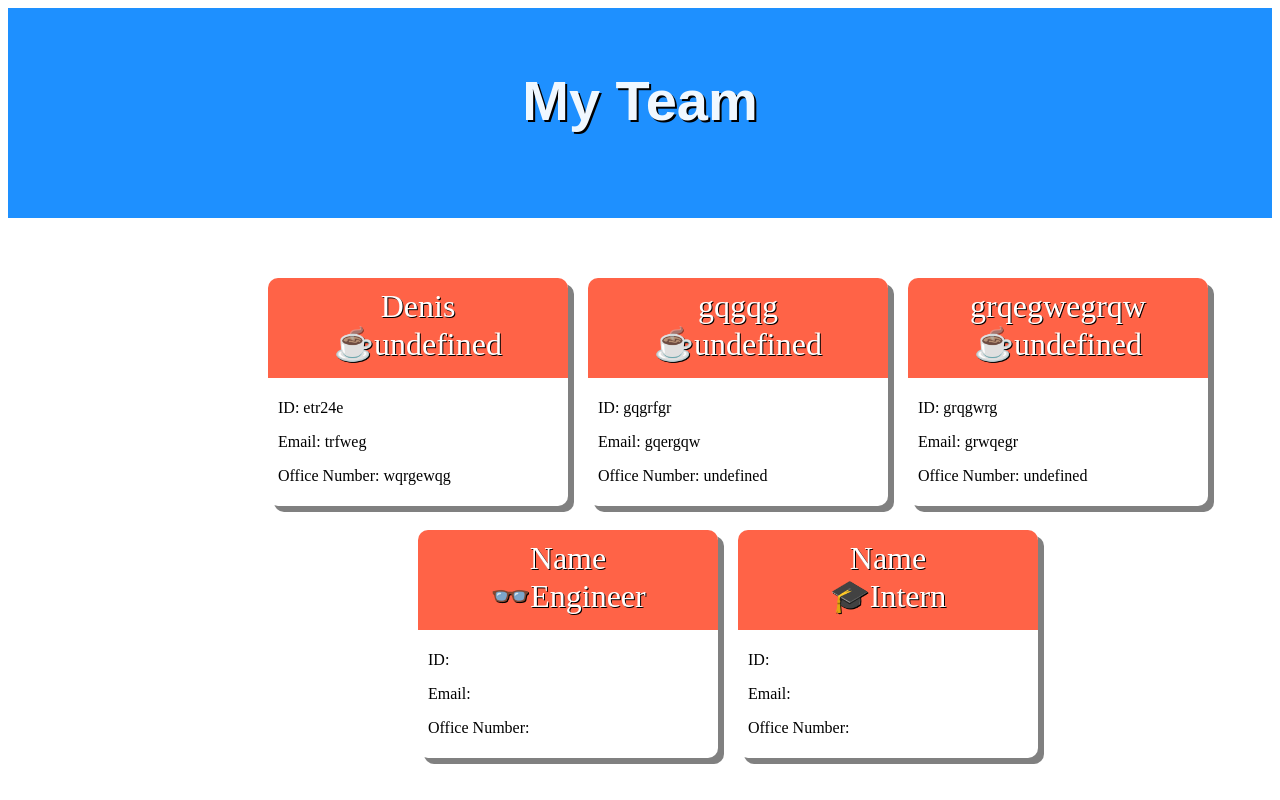
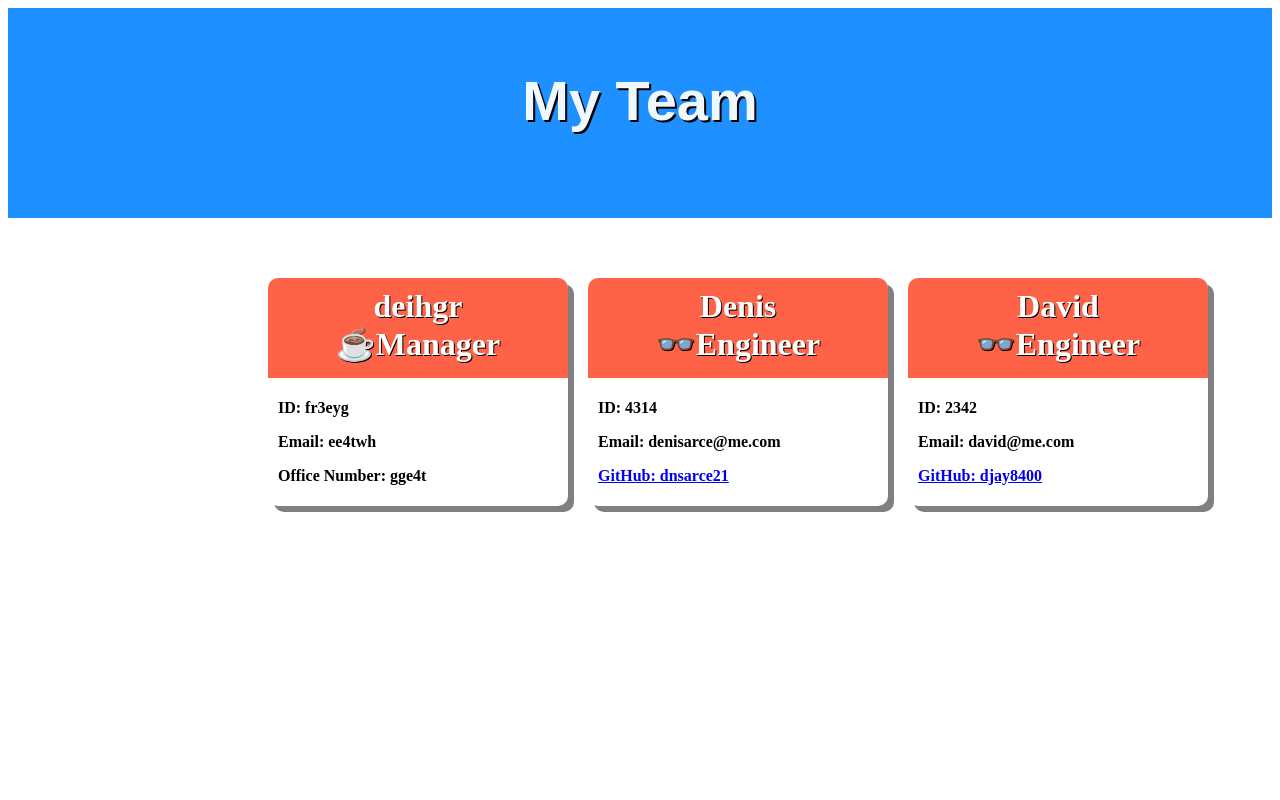
Before and after one commit to D-Y-A-G/Team-Profile_Generator-DA, a website: page index.html in a window 1280 px wide. Drawn offline with Linux system fonts and the light colour scheme.

Commit message:
working on test and updated format for html

```diff
--- a/index.html
+++ b/index.html
@@ -28,55 +28,38 @@
                 </header>
 
                 <div style="display:inline-block; position: relative; margin-left: 250px;">
-                      <div style="float:left; width: 300px; background-color: white; border-radius: 10px; box-shadow: 6px 6px gray; margin: 10px 10px 10px 10px;">
-        <p style="width:300px; position:relative; color:white; font-size:2rem; background-color: tomato; align-items: center; text-align: center; padding-bottom: 15px; padding-top: 10px; text-shadow: 1px 1px black; margin: 0%; border-radius: 10px 10px 0px 0px;" >Denis</br> <span>&#9749;undefined</span></p>
+                      <div style="font-weight: bolder; float:left; width: 300px; background-color: white; border-radius: 10px; box-shadow: 6px 6px gray; margin: 10px 10px 10px 10px;">
+        <p style="width:300px; position:relative; color:white; font-size:2rem; background-color: tomato; align-items: center; text-align: center; padding-bottom: 15px; padding-top: 10px; text-shadow: 1px 1px black; margin: 0%; border-radius: 10px 10px 0px 0px;" >deihgr</br> <span>&#9749;Manager</span></p>
         <div style="border-radius:10px; padding: 5px;">
-            <p type="text" style="width: 200px; padding-left: 5px;">ID: etr24e</p>
-            <p type="text" style="width: 200px; padding-left: 5px;">Email: trfweg</p>
-            <p type="text" style="width: 200px; padding-left: 5px;">Office Number: wqrgewqg</p>
+            <p type="text" style="width: 200px; padding-left: 5px;">ID: fr3eyg</p>
+            <p type="text" style="width: 200px; padding-left: 5px;">Email: ee4twh</p>
+            <p type="text" style="width: 200px; padding-left: 5px;">Office Number: gge4t</p>
         </div>
     </div>
 
-                      <div style="float:left; width: 300px; background-color: white; border-radius: 10px; box-shadow: 6px 6px gray; margin: 10px 10px 10px 10px;">
-      <p style="width:300px; position:relative; color:white; font-size:2rem; background-color: tomato; align-items: center; text-align: center; padding-bottom: 15px; padding-top: 10px; text-shadow: 1px 1px black; margin: 0%; border-radius: 10px 10px 0px 0px;" >gqgqg</br> <span>&#9749;undefined</span></p>
+                      <div style="font-weight: bolder; float:left; width: 300px; background-color: white; border-radius: 10px; box-shadow: 6px 6px gray; margin: 10px 10px 10px 10px;">
+      <p style="width:300px; position:relative; color:white; font-size:2rem; background-color: tomato; align-items: center; text-align: center; padding-bottom: 15px; padding-top: 10px; text-shadow: 1px 1px black; margin: 0%; border-radius: 10px 10px 0px 0px;" >Denis</br> <span>&#128083;Engineer</span></p>
       <div style="border-radius:10px; padding: 5px;">
-          <p type="text" style="width: 200px; padding-left: 5px;">ID: gqgrfgr</p>
-          <p type="text" style="width: 200px; padding-left: 5px;">Email: gqergqw</p>
-          <p type="text" style="width: 200px; padding-left: 5px;">Office Number: undefined</p>
+          <p type="text" style="width: 200px; padding-left: 5px;">ID: 4314</p>
+          <p type="text" style="width: 200px; padding-left: 5px;">Email: denisarce@me.com</p>
+          <p type="text" style="width: 200px; padding-left: 5px;"><a href="https://github.com/dnsarce21"> GitHub: dnsarce21</a></p>
       </div>
-  </div>
-
-                      <div style="float:left; width: 300px; background-color: white; border-radius: 10px; box-shadow: 6px 6px gray; margin: 10px 10px 10px 10px;">
-      <p style="width:300px; position:relative; color:white; font-size:2rem; background-color: tomato; align-items: center; text-align: center; padding-bottom: 15px; padding-top: 10px; text-shadow: 1px 1px black; margin: 0%; border-radius: 10px 10px 0px 0px;" >grqegwegrqw</br> <span>&#9749;undefined</span></p>
+  </div><div style="font-weight: bolder; float:left; width: 300px; background-color: white; border-radius: 10px; box-shadow: 6px 6px gray; margin: 10px 10px 10px 10px;">
+      <p style="width:300px; position:relative; color:white; font-size:2rem; background-color: tomato; align-items: center; text-align: center; padding-bottom: 15px; padding-top: 10px; text-shadow: 1px 1px black; margin: 0%; border-radius: 10px 10px 0px 0px;" >David</br> <span>&#128083;Engineer</span></p>
       <div style="border-radius:10px; padding: 5px;">
-          <p type="text" style="width: 200px; padding-left: 5px;">ID: grqgwrg</p>
-          <p type="text" style="width: 200px; padding-left: 5px;">Email: grwqegr</p>
-          <p type="text" style="width: 200px; padding-left: 5px;">Office Number: undefined</p>
+          <p type="text" style="width: 200px; padding-left: 5px;">ID: 2342</p>
+          <p type="text" style="width: 200px; padding-left: 5px;">Email: david@me.com</p>
+          <p type="text" style="width: 200px; padding-left: 5px;"><a href="https://github.com/djay8400"> GitHub: djay8400</a></p>
       </div>
   </div>
 
                 </div>
 
                 <div style="display:inline-block; position: inherit; margin-left: 400px;">
-                      <div style="float:left; width: 300px; background-color: white; border-radius: 10px; box-shadow: 6px 6px gray; margin: 10px 10px 10px 10px;">
-                          <p style="width:300px; position:relative; color:white; font-size:2rem; background-color: tomato; align-items: center; text-align: center; padding-bottom: 15px; padding-top: 10px; text-shadow: 1px 1px black; margin: 0%; border-radius:10px 10px 0px 0px;" >Name</br> <span>&#128083;Engineer</span></p>
-                          <div style="border-radius:10px; padding: 5px;">
-                              <p type="text" style="width: 200px; padding-left: 5px;">ID:</p>
-                              <p type="text" style="width: 200px; padding-left: 5px;">Email:</p>
-                              <p type="text" style="width: 200px; padding-left: 5px;">Office Number:</p>
-                          </div>
-                      </div>
 
-                      <div style="float:right; width: 300px; background-color: white; border-radius: 10px; box-shadow: 6px 6px gray; margin: 10px 10px 10px 10px;">
-                          <p style="width:300px; position:relative; color:white; font-size:2rem; background-color: tomato; align-items: center; text-align: center; padding-bottom: 15px; padding-top: 10px; text-shadow: 1px 1px black; margin: 0%; border-radius:10px 10px 0px 0px;"  >Name</br> <span>&#127891;Intern</span></p>
-                          <div style="border-radius:10px; padding: 5px;">
-                              <p type="text" style="width: 200px; padding-left: 5px;">ID:</p>
-                              <p type="text" style="width: 200px; padding-left: 5px;">Email:</p>
-                              <p type="text" style="width: 200px; padding-left: 5px;">Office Number:</p>
-                          </div>
-                      </div>
 
-                  </div>
+
+                </div>
 
               </main>
 
--- a/package.json
+++ b/package.json
@@ -15,7 +15,7 @@
     "jest": "^27.2.4"
   },
   "scripts": {
-    "test": "test"
+    "test": "jest"
   },
   "repository": {
     "type": "git",
```
Also changed, not shown: index.js (+25 -34 lines), tests/Employee.test.js (+23 -10 lines), tests/Engineer.test.js (+16 -0 lines), tests/Intern.test.js (+11 -0 lines), tests/Manager.test.js (+11 -0 lines), src/template.html (line endings or trailing spaces).
